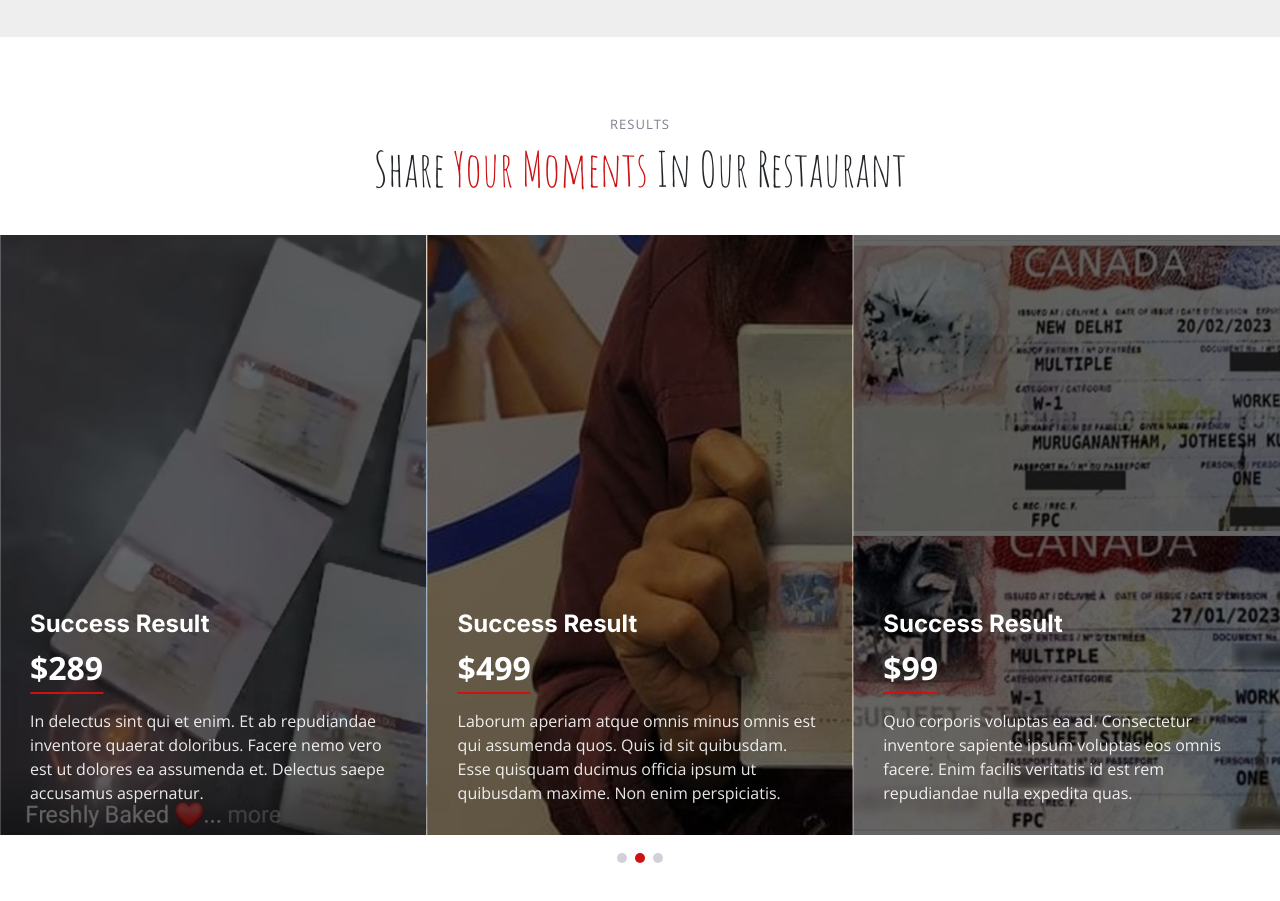
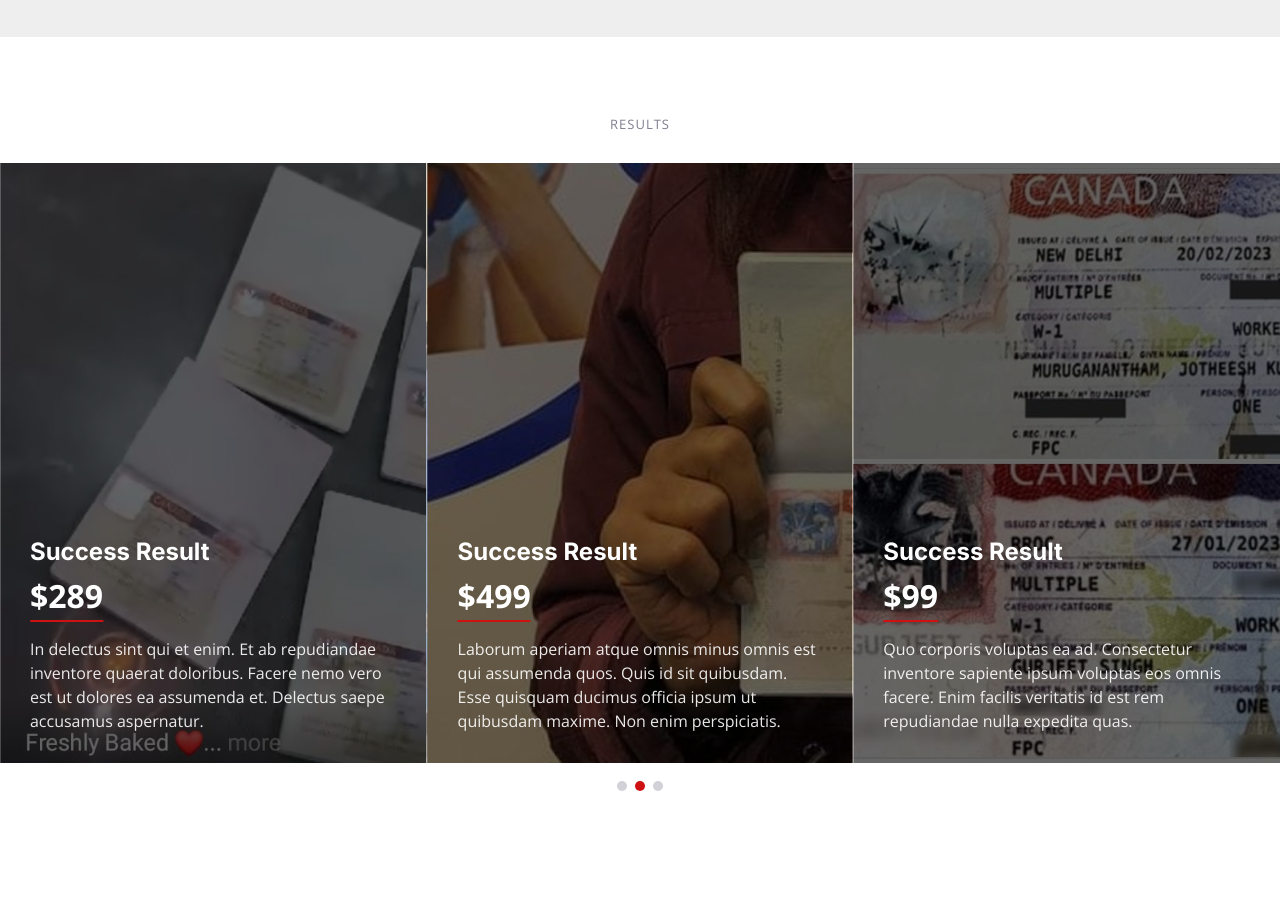
Before and after one commit to suchandra2023/ihs.github.io, a plain HTML site: page index.html in a window 1280 px wide. Shown: the part 2900-3801 px from the top of the page. Drawn offline with nearby package versions, Linux system fonts and the light colour scheme.

Commit message:
Update index.html

```diff
--- a/index.html
+++ b/index.html
@@ -301,7 +301,7 @@
 
         <div class="section-header">
           <h2>Results</h2>
-          <p>Share <span>Your Moments</span> In Our Restaurant</p>
+
         </div>
 
         <div class="slides-3 swiper" data-aos="fade-up" data-aos-delay="100">
```
